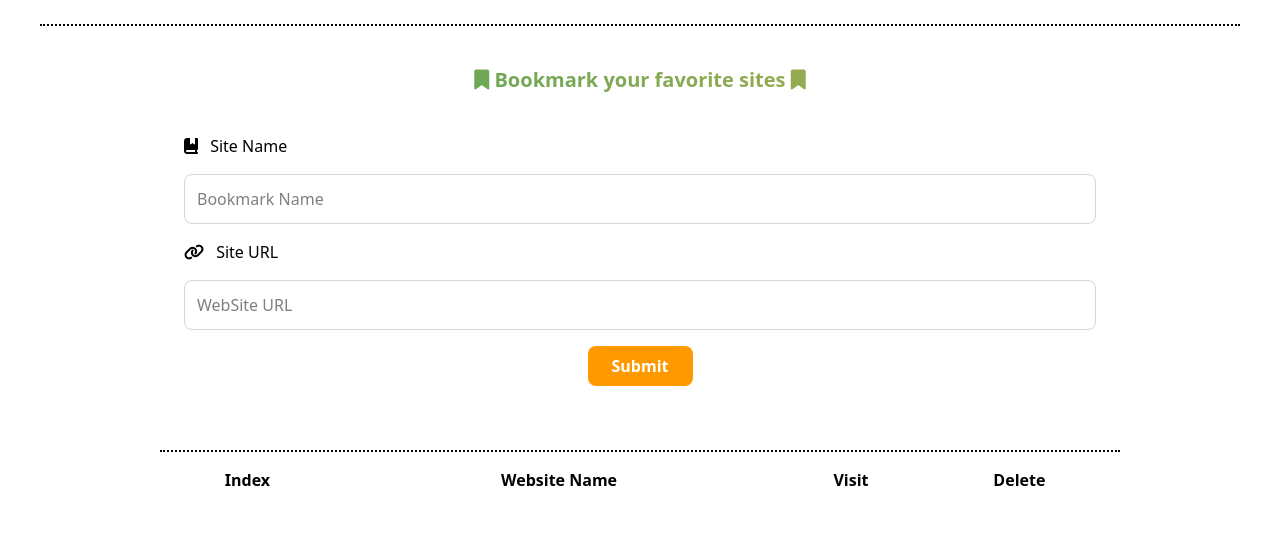
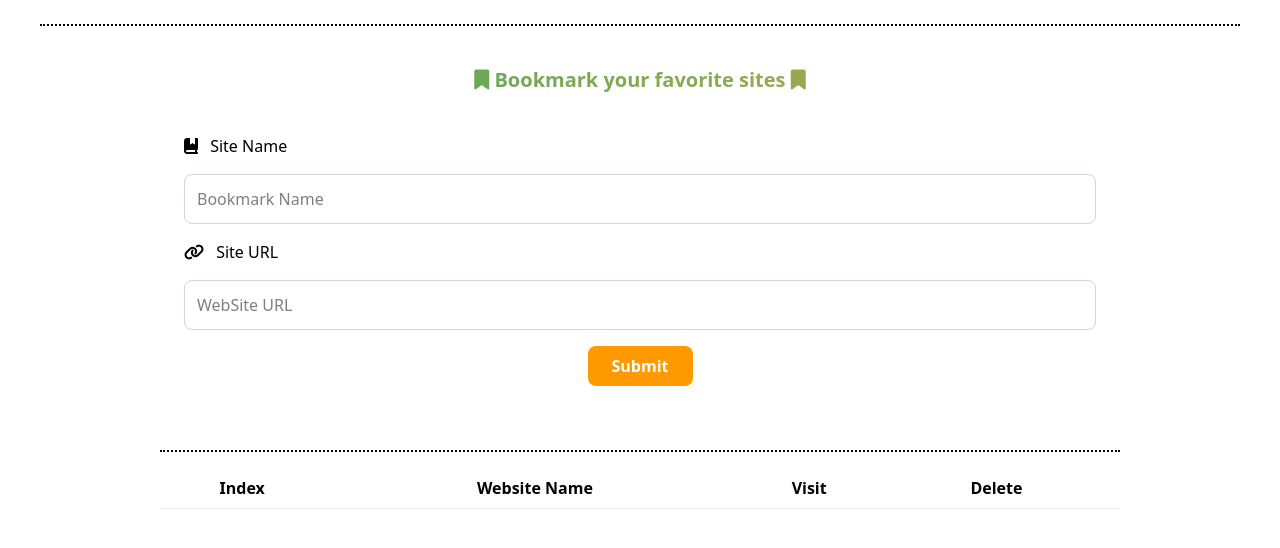
Before and after one commit to MohammedKhalidMahmoud/Bookmark, a website: page index.html in a window 1280 px wide. Shown: the part 108-656 px from the top of the page. Drawn offline with Linux system fonts and the light colour scheme; a web font is replaced by a local one.

Commit message:
add somw styling to the table

```diff
--- a/index.html
+++ b/index.html
@@ -60,15 +60,15 @@
 
     </div>
     <div>
-        <table class="w-3/4 mx-auto bg-white  ">
-            <thead>
-                <tr>
+        <table class="w-3/4 mx-auto bg-white border-spacing-2 ">
+
+                <tr class="border-b border-gray-200   ">
                     <th class="text-center">Index</th>
                     <th class="text-center">Website Name</th>
                     <th class="text-center">Visit</th>
-                    <th class="text-center">Delete</th>
+                    <th class="text-center m-2 p-2">Delete</th>
                 </tr>
-            </thead>
+
             <tbody id="tbody">
 
             </tbody>
@@ -108,5 +108,23 @@
         <p class="text-xl"><i class="fa-regular fa-circle-right p-2 text-red-700 "></i> Site URL must be a valid one</p>
 
     </div>
+
+
+    <!-- <table class="w-full mx-auto text-center bg-red-200 border-b border-amber-500  border-spacing-2">
+
+
+            <tr class="my-2  ">
+                <td  >1</td>
+                <td >2</td>
+                <td >3</td>
+            </tr>
+            <tr class=" border-b border-amber-500 ">
+                <td >1</td>
+                <td >2</td>
+                <td >3</td>
+            </tr>
+
+
+    </table> -->
 </body>
 </html>
--- a/script.js
+++ b/script.js
@@ -119,11 +119,11 @@ function add(){
 function display(){
     data=JSON.parse(localStorage.getItem("data"));
     for(let i=0;i<data.length;i++){
-        cartona += `<tr class="border-bottom border-gray-300 py-2 my-2 ">
+        cartona += `<tr class="border-b border-gray-300 py-2 my-2 ">
             <td class="text-center w-1/6">${i+1}</td>
             <td class="text-center w-3/6">${data[i].name}</td>
             <td class="text-center w-1/6"> <a class="bg-lime-400 px-4 py-2 text-white rounded-lg font-semibold" href="${data[i].url}" target="_blank"><i class="fa-solid fa-eye pe-2"></i>Visit</a> </td>
-            <td class="text-center w-1/6"> <button onclick="deleteRow(this)" class="bg-red-600 px-4 py-2 text-white rounded-lg font-semibold cursor-pointer"><i class="fa-solid fa-trash-can"></i> Delete</button> </td>
+            <td class="text-center w-1/6 m-2 p-2"> <button onclick="deleteRow(this)" class="bg-red-600 px-4 py-2 text-white rounded-lg font-semibold cursor-pointer"><i class="fa-solid fa-trash-can"></i> Delete</button> </td>
         </tr>`;
 
         // data=[];
```
Also changed, not shown: src/output.css.
